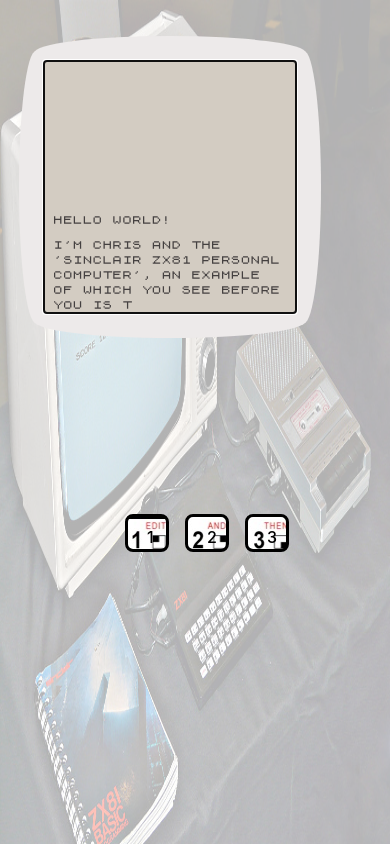
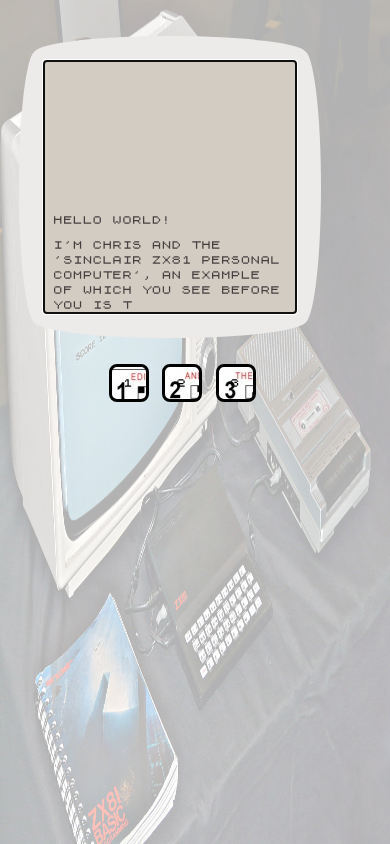
Before and after one commit to Chris-Mark-Wilson/CMWILSON.CO.UK, a React (Vite) app: page / in a window 390 px wide. Built offline with nearby package versions, Linux system fonts and the light colour scheme; a web font is replaced by a local one.

Commit message:
opens links in a new window

```diff
--- a/src/App.jsx
+++ b/src/App.jsx
@@ -18,23 +18,7 @@
         <img src={zx81desk} id="zx81-image" />
         <TvScreen />
       </section>
-      {window.innerWidth < 601 && (
-        <section id="buttons">
-          <button className="button" id="one" onClick={()=> window.location.replace("https://chriswilsonncnews.netlify.app/")}>
-            1
-          </button>
 
-          <button className="button" id="two" onClick={()=> {
-            console.log("clicked two")
-            window.location.replace("https://clipchamp.com/watch/GNvttaH0by6")}}>
-            2
-          </button>
-
-          <button className="button" id="three" onClick={()=>    window.location.replace("https://sabotage81.onrender.com")}>
-            3
-          </button>
-        </section>
-      )}
     </>
   );
 }
--- a/src/components/Telewriter.jsx
+++ b/src/components/Telewriter.jsx
@@ -75,13 +75,13 @@
       console.dir(window.location);
       switch (e.nativeEvent.key.toLowerCase()) {
         case "1":
-          window.location.replace("https://chriswilsonncnews.netlify.app/");
+          window.open("https://chriswilsonncnews.netlify.app/","_blank","noreferrer");
           break;
         case "2":
-          window.location.replace("https://clipchamp.com/watch/GNvttaH0by6");
+          window.open("https://clipchamp.com/watch/GNvttaH0by6","_blank","noreferrer");
           break;
         case "3":
-          window.location.replace("https://sabotage81.onrender.com");
+          window.open("https://sabotage81.onrender.com","_blank","noreferrer");
         default:
           break;
       }
@@ -89,7 +89,7 @@
   };
 
   return (
-
+  <>
       <div id="screen" ref={screenRef} tabIndex={0} onKeyDown={handleKeyDown}>
         {feed.map((paragraph, index) => {
           return (
@@ -111,7 +111,24 @@
           );
         })}
       </div>
+      {window.innerWidth < 601 && (
+        <section id="buttons">
+          <button className="button" id="one" onClick={()=> window.location.replace("https://chriswilsonncnews.netlify.app/")}>
+            1
+          </button>
 
+          <button className="button" id="two" onClick={()=> {
+            console.log("clicked two")
+            window.location.replace("https://clipchamp.com/watch/GNvttaH0by6")}}>
+            2
+          </button>
+
+          <button className="button" id="three" onClick={()=>    window.location.replace("https://sabotage81.onrender.com")}>
+            3
+          </button>
+        </section>
+      )}
+      </>
 
   );
 };
--- a/src/cssFIles/tvscreen.css
+++ b/src/cssFIles/tvscreen.css
@@ -78,7 +78,7 @@
 #buttons{
 
   position:absolute;
-  top:60%;
+  top:100%;
   left:30%;
   display:flex;
   flex-direction: row;
```
Also changed, not shown: public/oneButton.png.
